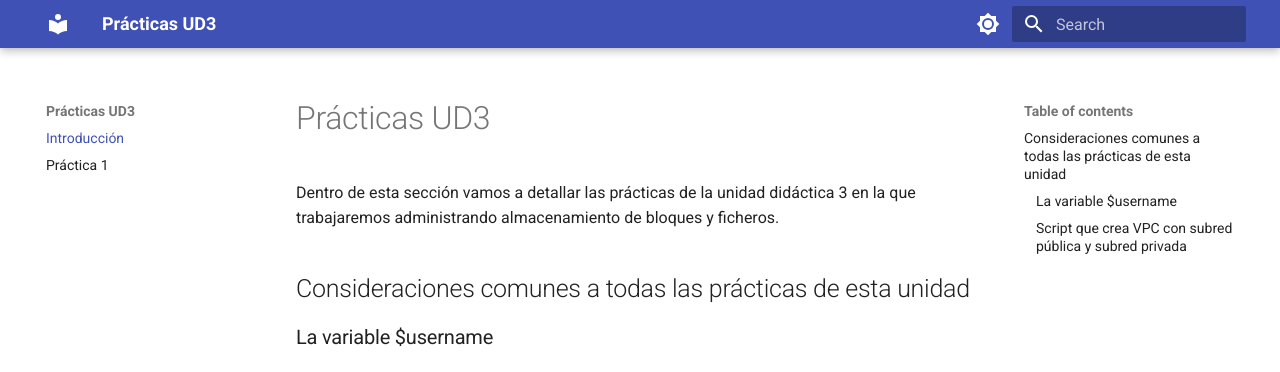
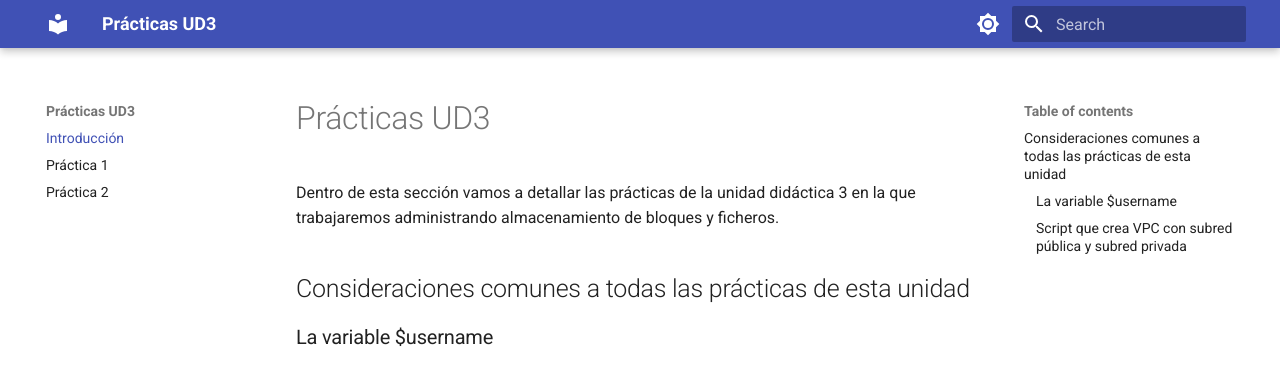
Before and after one commit to rgcenteno/ABDAN-PracticasUD3, an MkDocs documentation site: the page built from docs/index.md, in a window 1280 px wide. Shown: the top 372 px of the page. Built offline with MkDocs 1.6.1 and Material for MkDocs 9.7.7, drawn with Linux system fonts in a browser that asks for light colours.

```diff
--- a/mkdocs.yml
+++ b/mkdocs.yml
@@ -16,3 +16,4 @@ theme:
 nav:
     - Introducción: "index.md"
     - Práctica 1: "Practica1.md"
+    - Práctica 2: "Practica2.md"
```
